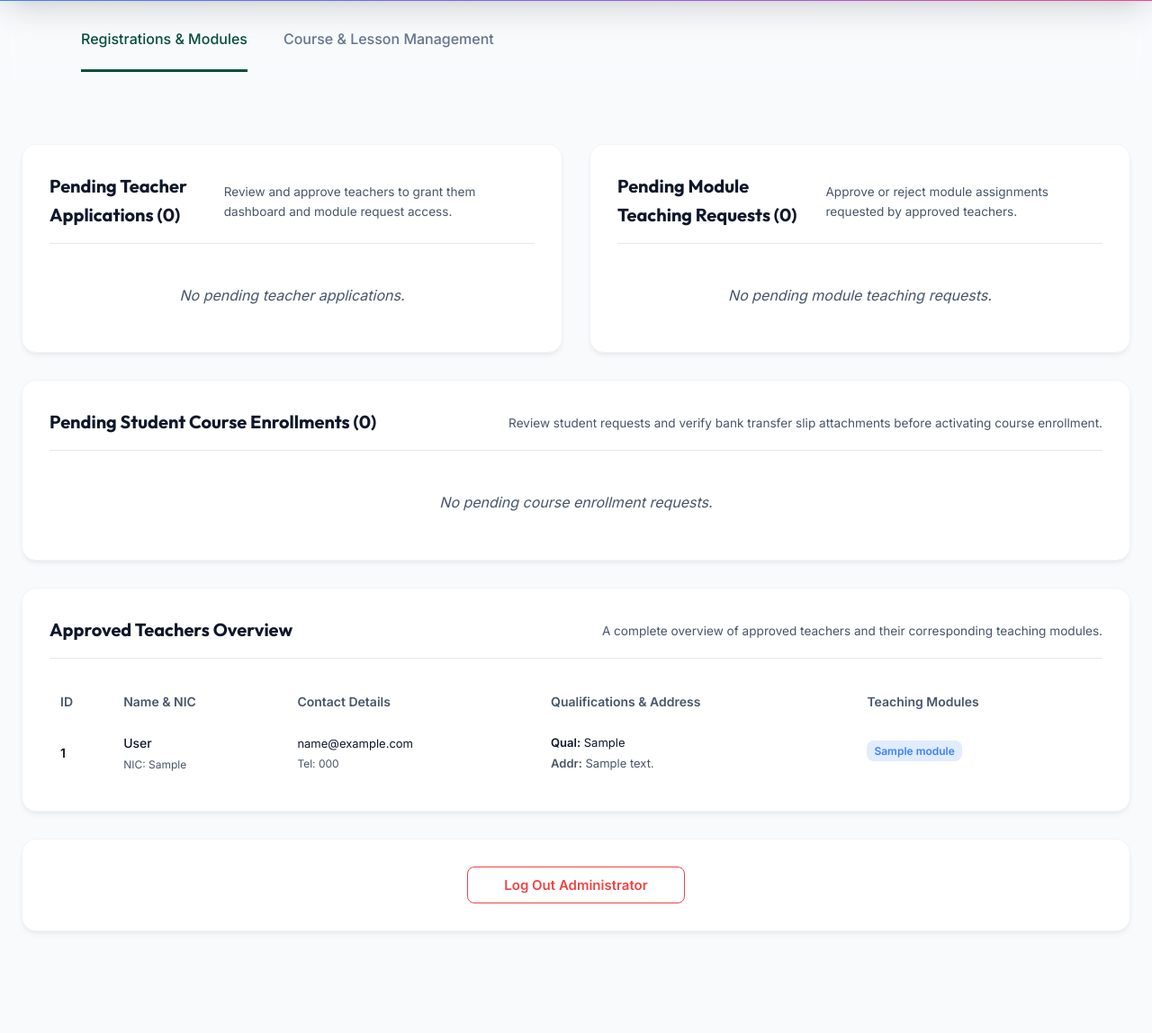
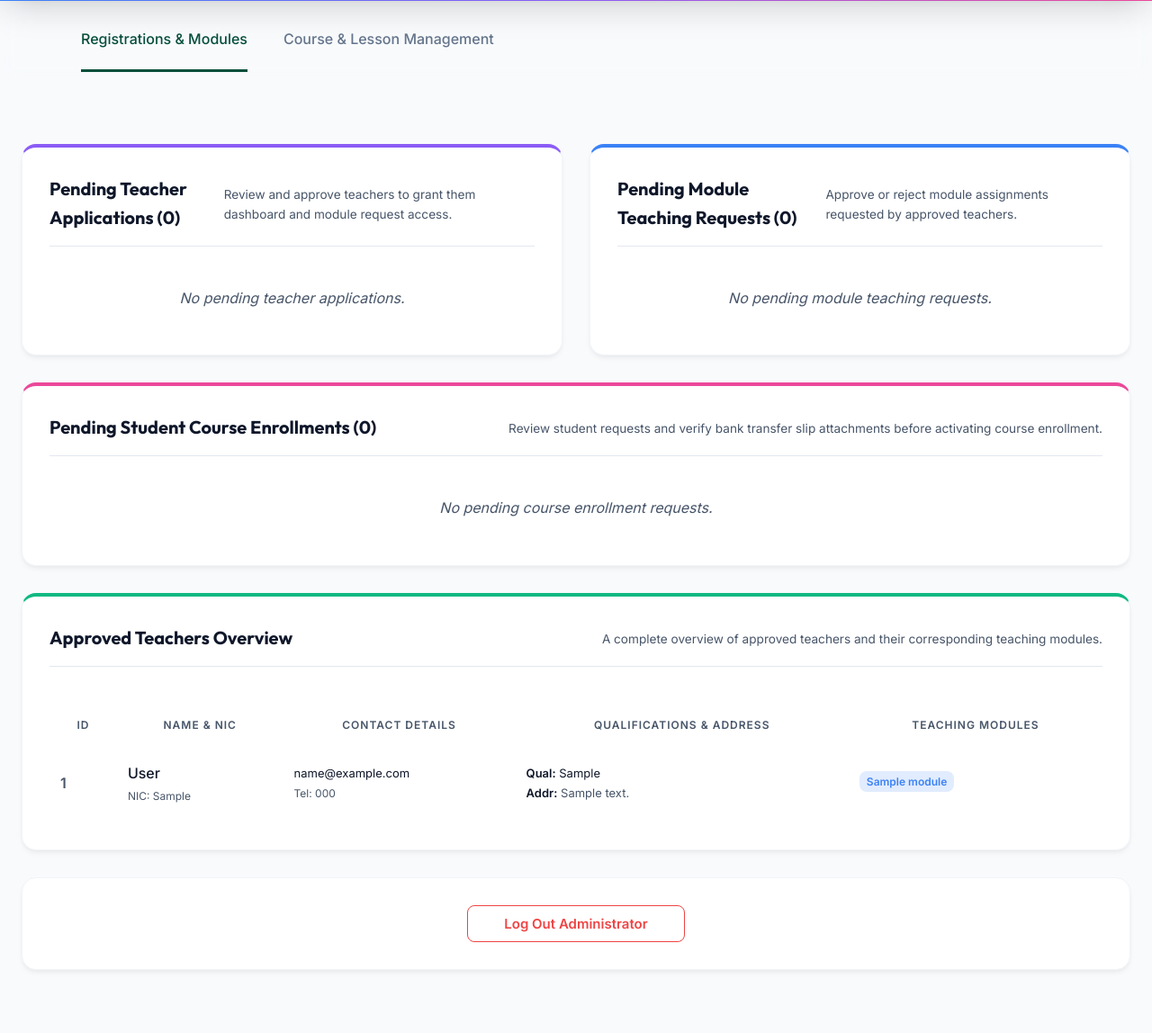
Before and after one commit to Manusha21738/Online-Student-Registration-System, a PHP site: page /Online-Student-Registration-System/admin_dashboard.php in a window 1280 px wide. Shown: the part 269-1417 px from the top of the page at 90% size. Before the commit the page ends 1305 px from the top, so only its background shows below. Run offline with PHP 8.4, Linux system fonts and the light colour scheme; the visitor is signed in with stand-in values (Sample User, id 1); tables that the repository leaves empty or names only in its code hold one stand-in row (values such as "Sample post").

Commit message:
Style dashboard cards/tables and add slip images
Add visual accents and refactor markup on admin dashboard: apply card-accent-* classes to several dashboard cards for color accents; replace inline table and row styles with reusable classes (custom-dashboard-table, table-row-card) and simplify table header cells for a cleaner, consistent layout. Also add two uploaded images (attach_1784356311_1570.png and slips/ff35c761f96a1902738ae52f9716f46f.png) for payment attachments/slips.

```diff
--- a/admin_dashboard.php
+++ b/admin_dashboard.php
@@ -508,7 +508,7 @@ foreach ($enrolled_students_raw as $row) {
 
         <?php if ($active_tab === 'registrations'): ?>
             <!-- Pending Teacher Applications -->
-            <div class="dashboard-card">
+            <div class="dashboard-card card-accent-purple">
                 <div class="dashboard-card-header">
                     <h3 style="font-family: 'Outfit', sans-serif;">Pending Teacher Applications (<?php echo count($pending_teachers); ?>)</h3>
                     <p style="color: var(--text-muted); font-size: 0.85rem; margin-top: 4px;">Review and approve teachers to grant them dashboard and module request access.</p>
@@ -551,7 +551,7 @@ foreach ($enrolled_students_raw as $row) {
             </div>
 
             <!-- Pending Module requests -->
-            <div class="dashboard-card">
+            <div class="dashboard-card card-accent-blue">
                 <div class="dashboard-card-header">
                     <h3 style="font-family: 'Outfit', sans-serif;">Pending Module Teaching Requests (<?php echo count($pending_modules); ?>)</h3>
                     <p style="color: var(--text-muted); font-size: 0.85rem; margin-top: 4px;">Approve or reject module assignments requested by approved teachers.</p>
@@ -588,7 +588,7 @@ foreach ($enrolled_students_raw as $row) {
             </div>
 
             <!-- Pending Student Course Enrollments -->
-            <div class="dashboard-card" style="grid-column: span 2;">
+            <div class="dashboard-card card-accent-pink" style="grid-column: span 2;">
                 <div class="dashboard-card-header">
                     <h3 style="font-family: 'Outfit', sans-serif;">Pending Student Course Enrollments (<?php echo count($pending_enrollments); ?>)</h3>
                     <p style="color: var(--text-muted); font-size: 0.85rem; margin-top: 4px;">Review student requests and verify bank transfer slip attachments before activating course enrollment.</p>
@@ -599,20 +599,20 @@ foreach ($enrolled_students_raw as $row) {
                         <p style="color: var(--text-muted); font-style: italic; text-align: center; padding: 20px;">No pending course enrollment requests.</p>
                     <?php else: ?>
                         <div style="overflow-x: auto;">
-                            <table style="width: 100%; border-collapse: collapse; text-align: left; font-family: 'Inter', sans-serif; font-size: 14px;">
+                            <table class="custom-dashboard-table">
                                 <thead>
-                                    <tr style="border-bottom: 2px solid var(--border-color); color: var(--text-main); font-weight: 600;">
-                                        <th style="padding: 12px;">Student Details</th>
-                                        <th style="padding: 12px;">Course Details</th>
-                                        <th style="padding: 12px;">Price (LKR)</th>
-                                        <th style="padding: 12px;">Payment Slip</th>
-                                        <th style="padding: 12px;">Request Date</th>
-                                        <th style="padding: 12px; text-align: center;">Actions</th>
+                                    <tr>
+                                        <th>Student Details</th>
+                                        <th>Course Details</th>
+                                        <th>Price (LKR)</th>
+                                        <th>Payment Slip</th>
+                                        <th>Request Date</th>
+                                        <th style="text-align: center;">Actions</th>
                                     </tr>
                                 </thead>
                                 <tbody>
                                     <?php foreach ($pending_enrollments as $pe): ?>
-                                        <tr style="border-bottom: 1px solid var(--border-color); color: var(--text-muted);">
+                                        <tr class="table-row-card">
                                             <td style="padding: 12px;">
                                                 <div style="font-weight: 600; color: var(--text-main);"><?php echo htmlspecialchars($pe['student_name']); ?></div>
                                                 <div style="font-size: 12px;">ID: <?php echo htmlspecialchars($pe['student_id']); ?></div>
@@ -667,7 +667,7 @@ foreach ($enrolled_students_raw as $row) {
             </div>
 
             <!-- Approved Teachers & Modules Overview -->
-            <div class="dashboard-card" style="grid-column: span 2;">
+            <div class="dashboard-card card-accent-green" style="grid-column: span 2;">
                 <div class="dashboard-card-header">
                     <h3 style="font-family: 'Outfit', sans-serif;">Approved Teachers Overview</h3>
                     <p style="color: var(--text-muted); font-size: 0.85rem; margin-top: 4px;">A complete overview of approved teachers and their corresponding teaching modules.</p>
@@ -678,19 +678,19 @@ foreach ($enrolled_students_raw as $row) {
                         <p style="color: var(--text-muted); font-style: italic; text-align: center; padding: 20px;">No approved teachers in the system.</p>
                     <?php else: ?>
                         <div style="overflow-x: auto;">
-                            <table style="width: 100%; border-collapse: collapse; text-align: left; font-family: 'Inter', sans-serif; font-size: 14px;">
+                            <table class="custom-dashboard-table">
                                 <thead>
-                                    <tr style="border-bottom: 2px solid var(--border-color); color: var(--text-muted);">
-                                        <th style="padding: 12px;">ID</th>
-                                        <th style="padding: 12px;">Name & NIC</th>
-                                        <th style="padding: 12px;">Contact Details</th>
-                                        <th style="padding: 12px;">Qualifications & Address</th>
-                                        <th style="padding: 12px;">Teaching Modules</th>
+                                    <tr>
+                                        <th>ID</th>
+                                        <th>Name & NIC</th>
+                                        <th>Contact Details</th>
+                                        <th>Qualifications & Address</th>
+                                        <th>Teaching Modules</th>
                                     </tr>
                                 </thead>
                                 <tbody>
                                     <?php foreach ($approved_teachers as $at): ?>
-                                        <tr style="border-bottom: 1px solid var(--border-color);">
+                                        <tr class="table-row-card">
                                             <td style="padding: 12px; font-weight: 600;"><?php echo htmlspecialchars($at['teacherid']); ?></td>
                                             <td style="padding: 12px;">
                                                 <div style="font-weight: 500; color: var(--text-main);"><?php echo htmlspecialchars($at['fullname']); ?></div>
```
Also changed, not shown: uploads/attach_1784356311_1570.png (added), uploads/slips/ff35c761f96a1902738ae52f9716f46f.png (added).
